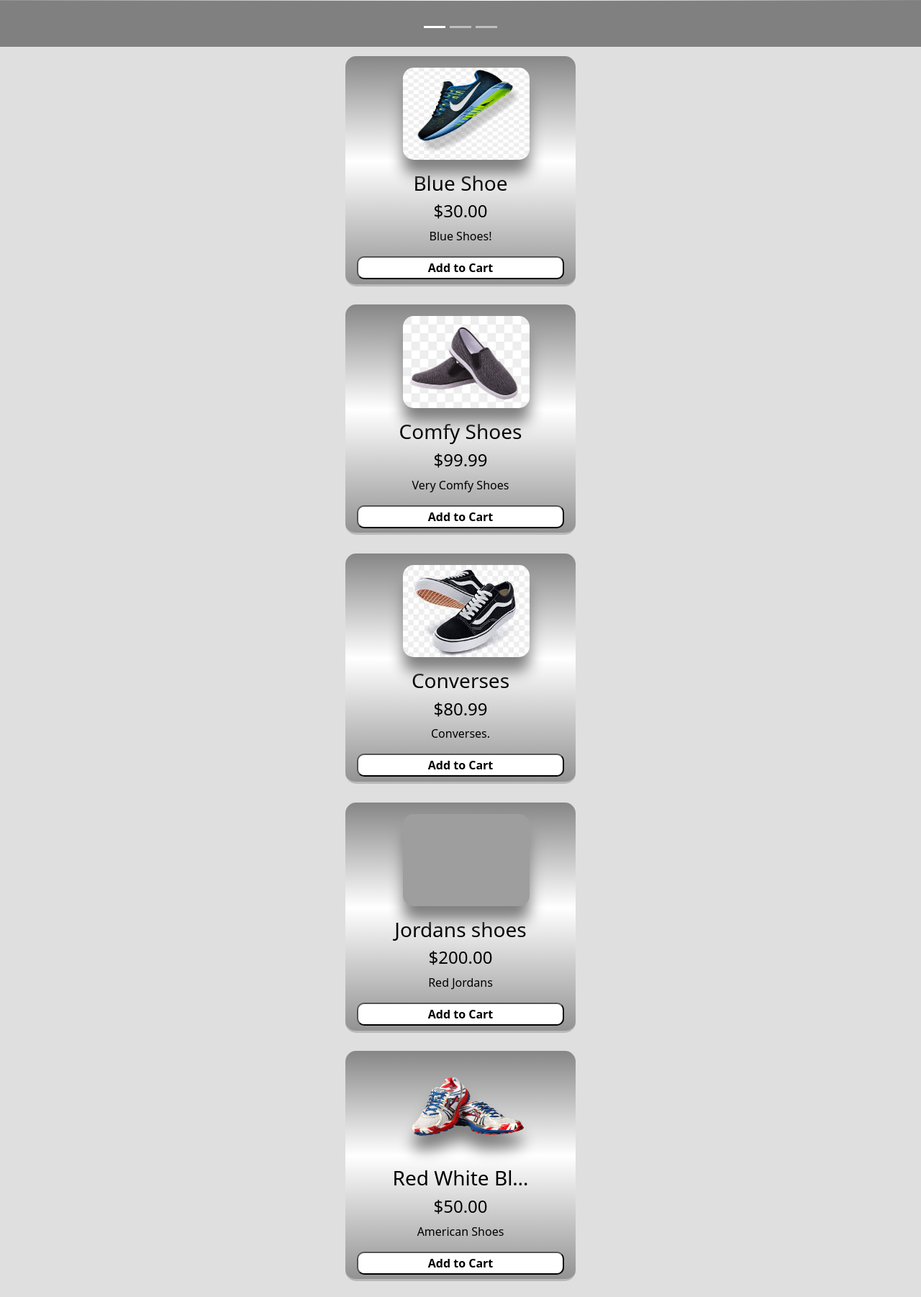
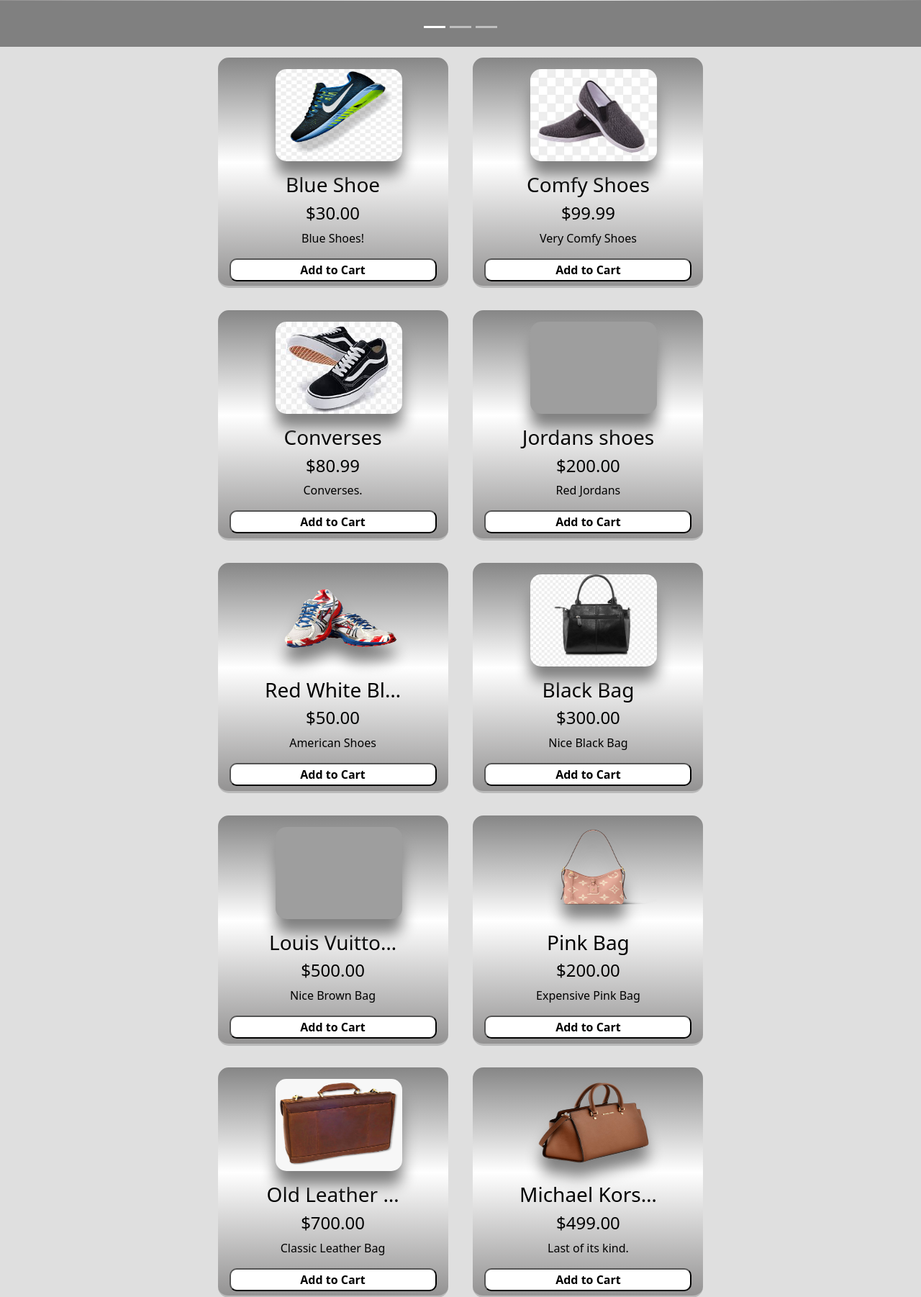
Before and after one commit to achangtroraleke/ecommerce_project, a Django app: page / in a window 1280 px wide. Shown: the part 303-2105 px from the top of the page at 72% size. Run offline with Django 4.2, Linux system fonts and the light colour scheme; data comes from the database, SQL or seed files in the repository; some libraries are stand-ins or nearby versions; grey boxes are pictures that could not be loaded.

Commit message:
fixed margins

```diff
--- a/static/styles/main.css
+++ b/static/styles/main.css
@@ -38,8 +38,8 @@
 }
 
 section{
-    width: 50%;
-    margin-left: 25%;
+    width: 60%;
+    margin-left: 20%;
 }
 
 
```
